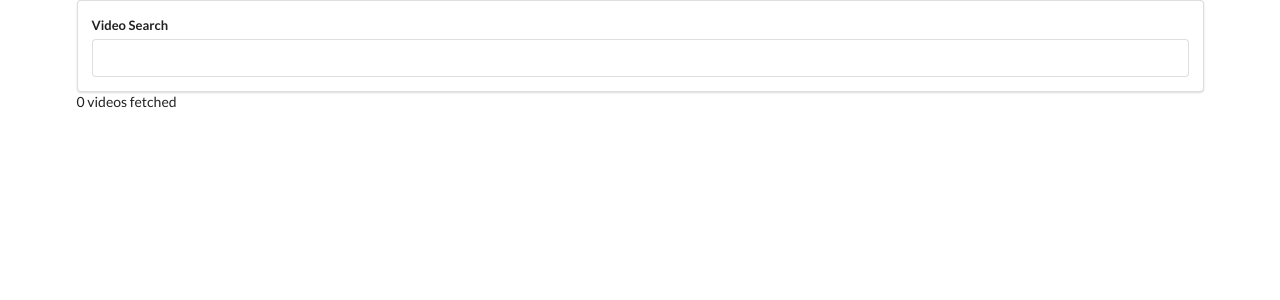
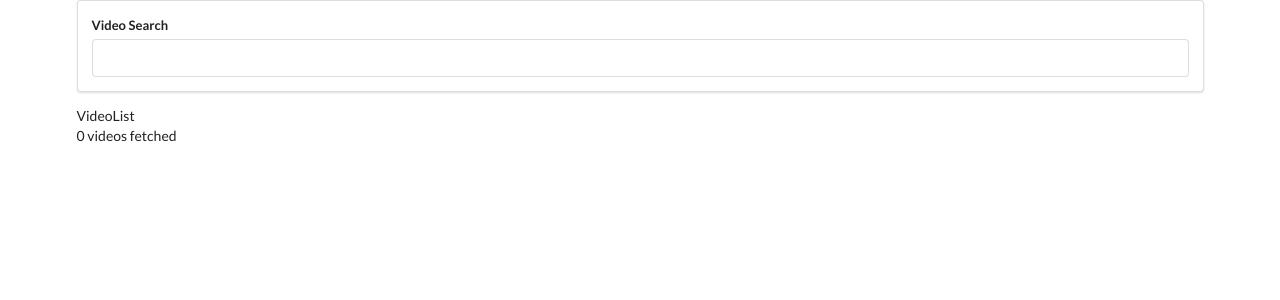
Before and after one commit to dhruv50ae/rVideos, a React (Create React App) app: page / in a window 1280 px wide. Shown: the top 300 px of the page. Built offline with nearby package versions, Linux system fonts and the light colour scheme.

Commit message:
Created video list component

```diff
--- a/src/components/App.js
+++ b/src/components/App.js
@@ -2,6 +2,7 @@
 
 import React, { Component } from "react";
 import youtube from "../apis/youtube";
+import VideoList from "./VideoList";
 
 export default class App extends Component {
   state = { videos: [] };
@@ -14,6 +15,7 @@
     return (
       <div className="ui container">
         <SearchBar onFormSubmit={this.onTermSubmit} />
+        <VideoList videos={this.state.videos} />
         {this.state.videos.length} videos fetched
       </div>
     );
--- /dev/null
+++ b/src/components/VideoList.js
@@ -0,0 +1,9 @@
+import React from 'react'
+
+const VideoList = (props) => {
+  return (
+    <div>VideoList</div>
+  )
+}
+
+export default VideoList
```
